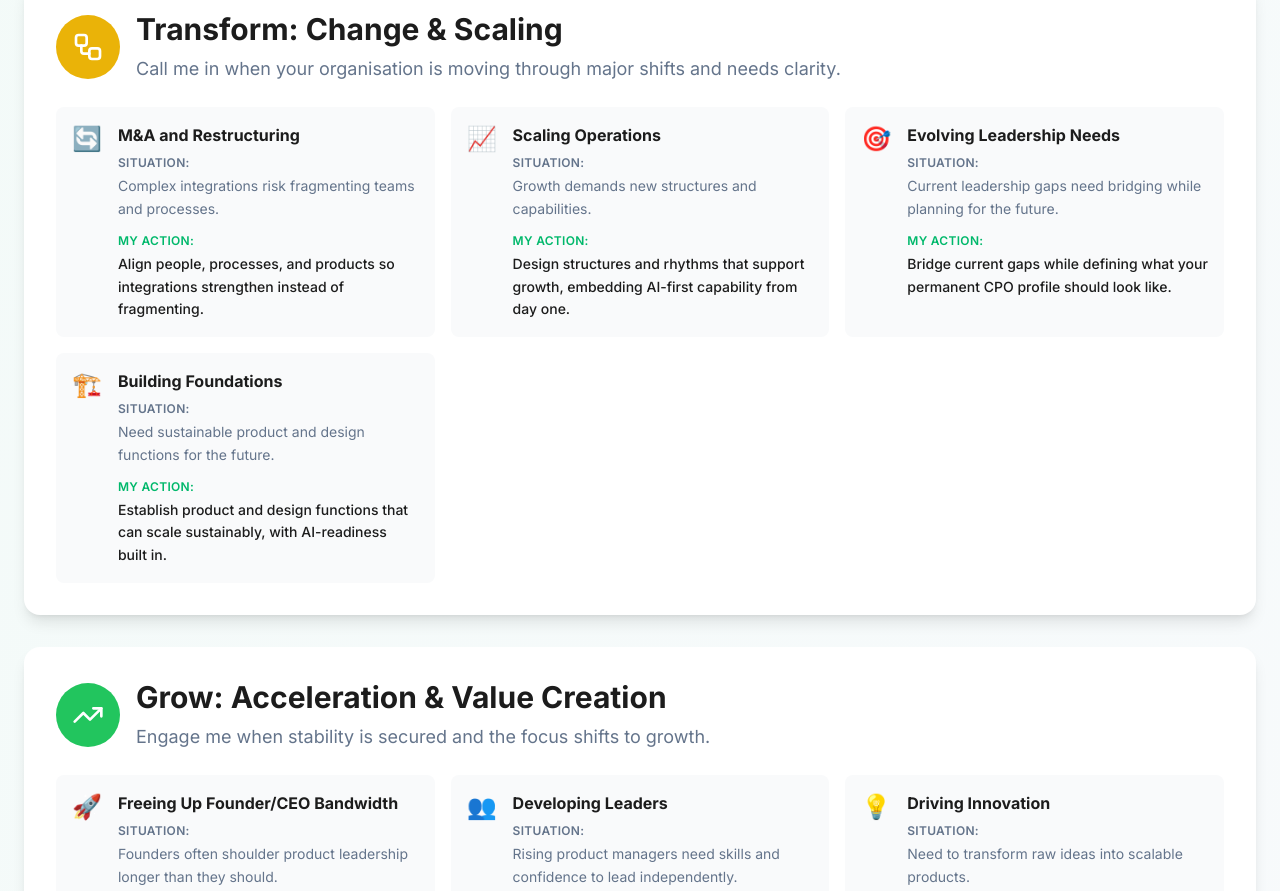
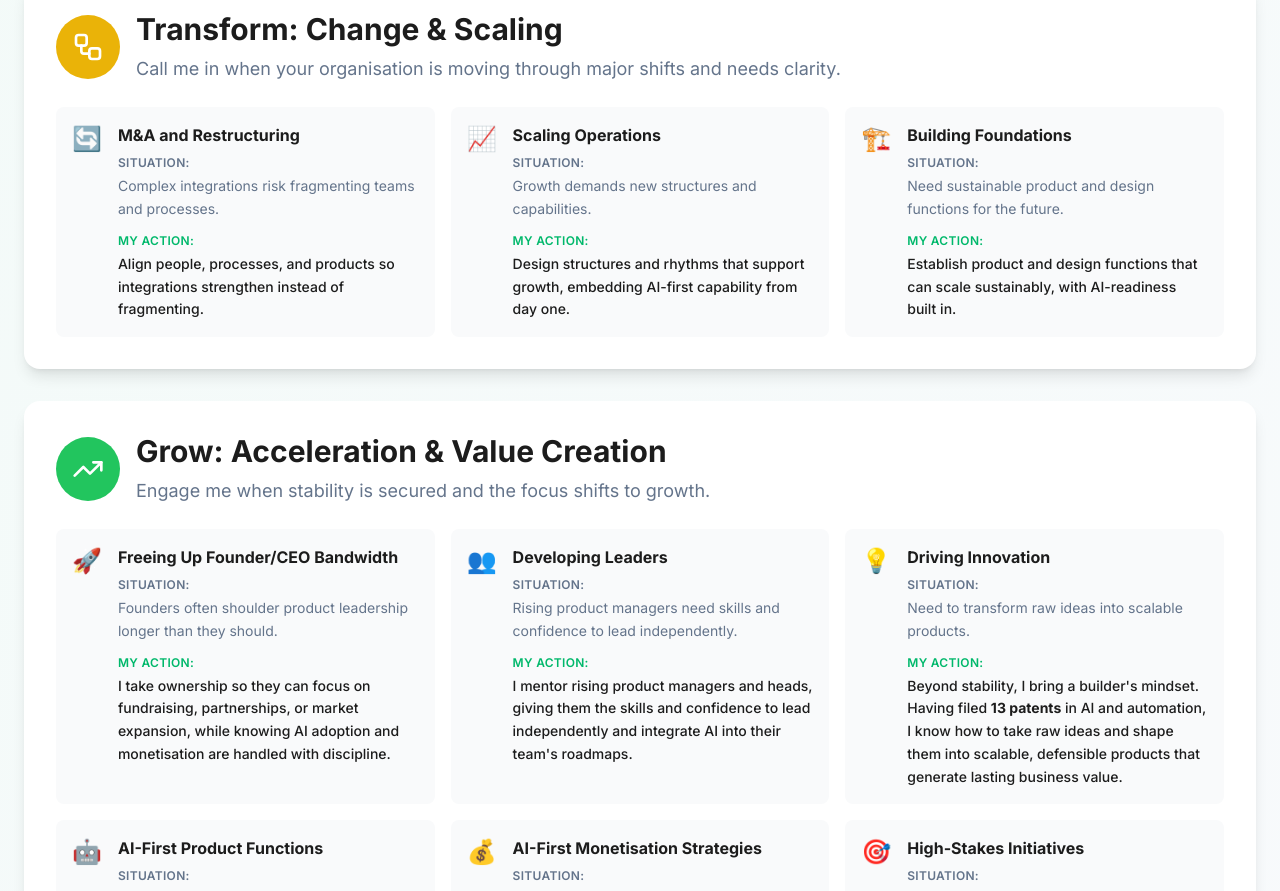
Before and after one commit to Vidbudh/VidbudhFinalWebsite, a React (Vite) app: page /embedded-cpo in a window 1280 px wide. Shown: the part 2540-3431 px from the top of the page. Built offline with nearby package versions, Linux system fonts and the light colour scheme; no server answers.

Commit message:
Remove Evolving Leadership Needs Scenario

```diff
--- a/src/pages/EmbeddedCPOPage.tsx
+++ b/src/pages/EmbeddedCPOPage.tsx
@@ -127,12 +127,6 @@ const EmbeddedCPOPage = () => {
           situation: "Growth demands new structures and capabilities.",
           action: "Design structures and rhythms that support growth, embedding AI-first capability from day one.",
           icon: "📈"
-        },
-        {
-          title: "Evolving Leadership Needs",
-          situation: "Current leadership gaps need bridging while planning for the future.",
-          action: "Bridge current gaps while defining what your permanent CPO profile should look like.",
-          icon: "🎯"
         },
         {
           title: "Building Foundations",
```
